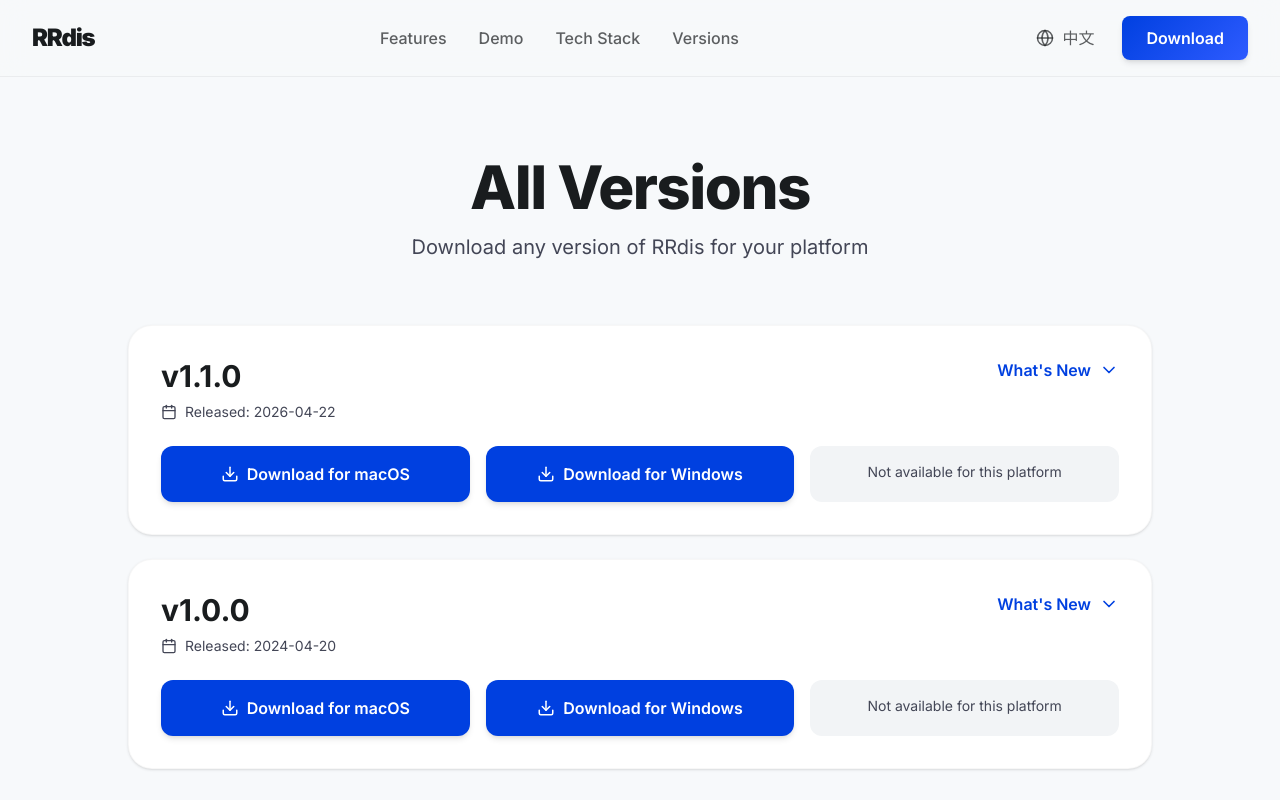
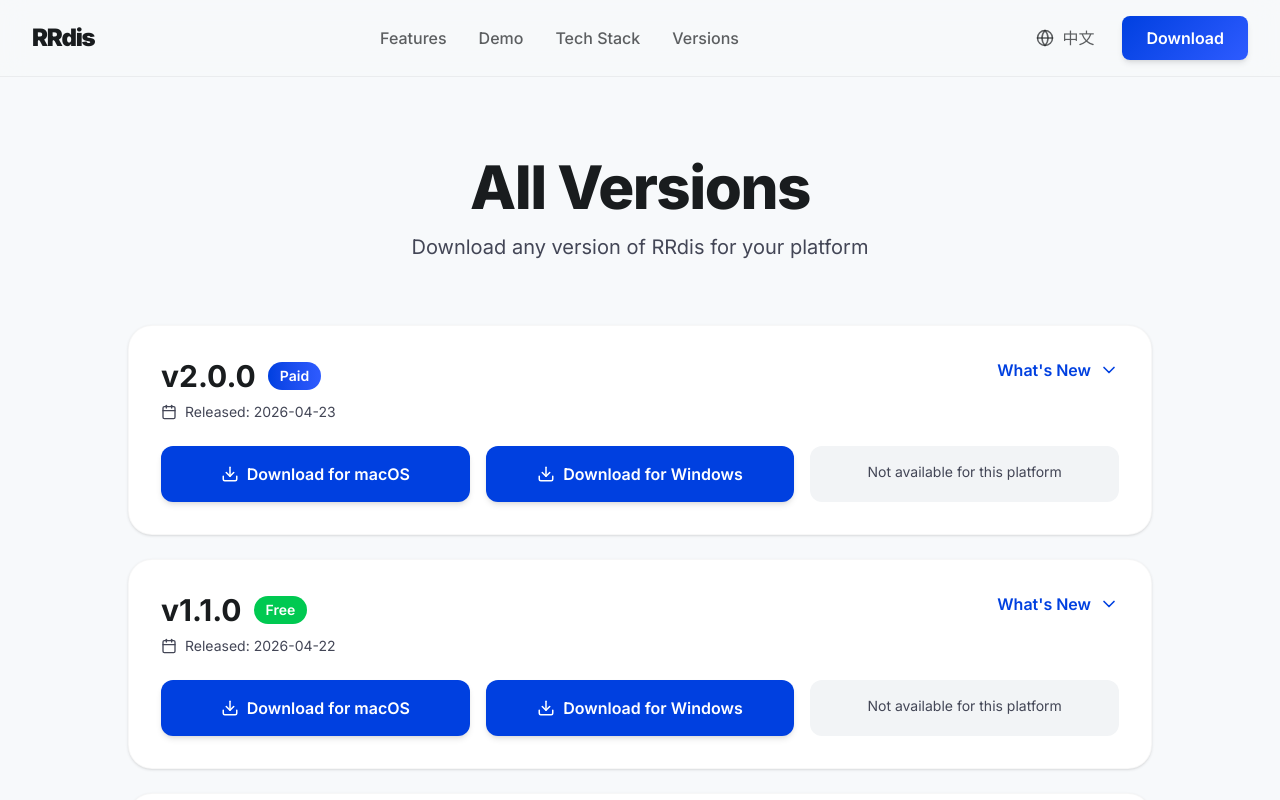
Before and after one commit to daichongdev/rrdis-web, a React (Vite) app: page /rrdis-web/versions in a window 1280 px wide. Shown: the top 800 px of the page. Built offline with nearby package versions, Linux system fonts and the light colour scheme.

Commit message:
feat: #0423 新增2.0版本

```diff
--- a/src/i18n.ts
+++ b/src/i18n.ts
@@ -96,7 +96,9 @@ export const translations = {
       releaseDate: "Released",
       changelog: "What's New",
       downloadFor: "Download for",
-      noDownload: "Not available for this platform"
+      noDownload: "Not available for this platform",
+      paid: "Paid",
+      free: "Free"
     }
   },
   zh: {
@@ -191,7 +193,9 @@ export const translations = {
       releaseDate: "发布日期",
       changelog: "更新内容",
       downloadFor: "下载",
-      noDownload: "该平台暂无可用版本"
+      noDownload: "该平台暂无可用版本",
+      paid: "付费",
+      free: "免费"
     }
   }
 };
--- a/src/pages/Versions.tsx
+++ b/src/pages/Versions.tsx
@@ -49,7 +49,18 @@ const VersionCard = ({ version, lang, t }: { version: typeof versions[0]; lang:
       <div className="p-8">
         <div className="flex justify-between items-start mb-6">
           <div>
-            <h3 className="text-3xl font-bold mb-2">v{version.version}</h3>
+            <div className="flex items-center gap-3 mb-2">
+              <h3 className="text-3xl font-bold">v{version.version}</h3>
+              {version.isPaid ? (
+                <span className="bg-gradient-to-r from-[#0040e0] to-[#2e5bff] text-white px-3 py-1 rounded-full text-sm font-semibold">
+                  {t.versions.paid}
+                </span>
+              ) : (
+                <span className="bg-green-500 text-white px-3 py-1 rounded-full text-sm font-semibold">
+                  {t.versions.free}
+                </span>
+              )}
+            </div>
             <div className="flex items-center gap-2 text-[#434656]">
               <Calendar size={16} />
               <span className="text-sm">{t.versions.releaseDate}: {version.date}</span>
--- a/src/versions.ts
+++ b/src/versions.ts
@@ -6,6 +6,7 @@
 export interface Version {
   version: string;
   date: string;
+  isPaid?: boolean;
   changelog: {
     en: string[];
     zh: string[];
@@ -26,6 +27,37 @@ export interface Version {
 }
 
 export const versions: Version[] = [
+  {
+    version: "2.0.0",
+    date: "2026-04-23",
+    isPaid: true,
+    changelog: {
+      en: [
+        "Fixed multi-window DB switching isolation issue",
+        "Added data syntax highlighting",
+        "Added JSON serialization display and copy functionality",
+        "Added ability to create any type of key data for current DB",
+        "Added rename, copy, and duplicate creation features",
+        "Bug fixes, UI optimization, and detail improvements"
+      ],
+      zh: [
+        "修复多窗口db切换隔离问题",
+        "增加数据高亮",
+        "增加数据json序列化展示与复制功能",
+        "增加为当前db创建任意类型key数据功能",
+        "增加修改rename、copy、创建副本功能",
+        "修复bug、优化ui、细节优化"
+      ]
+    },
+    downloads: {
+      macOS: {
+        arm64: "pkg/RRdis_2.0.0_aarch64.dmg"
+      },
+      windows: {
+        x64: "pkg/RRdis_2.0.0_x64.msi"
+      }
+    }
+  },
   {
     version: "1.1.0",
     date: "2026-04-22",
```
Also changed, not shown: 1 other file (tests, documents, lock files or other folders).
